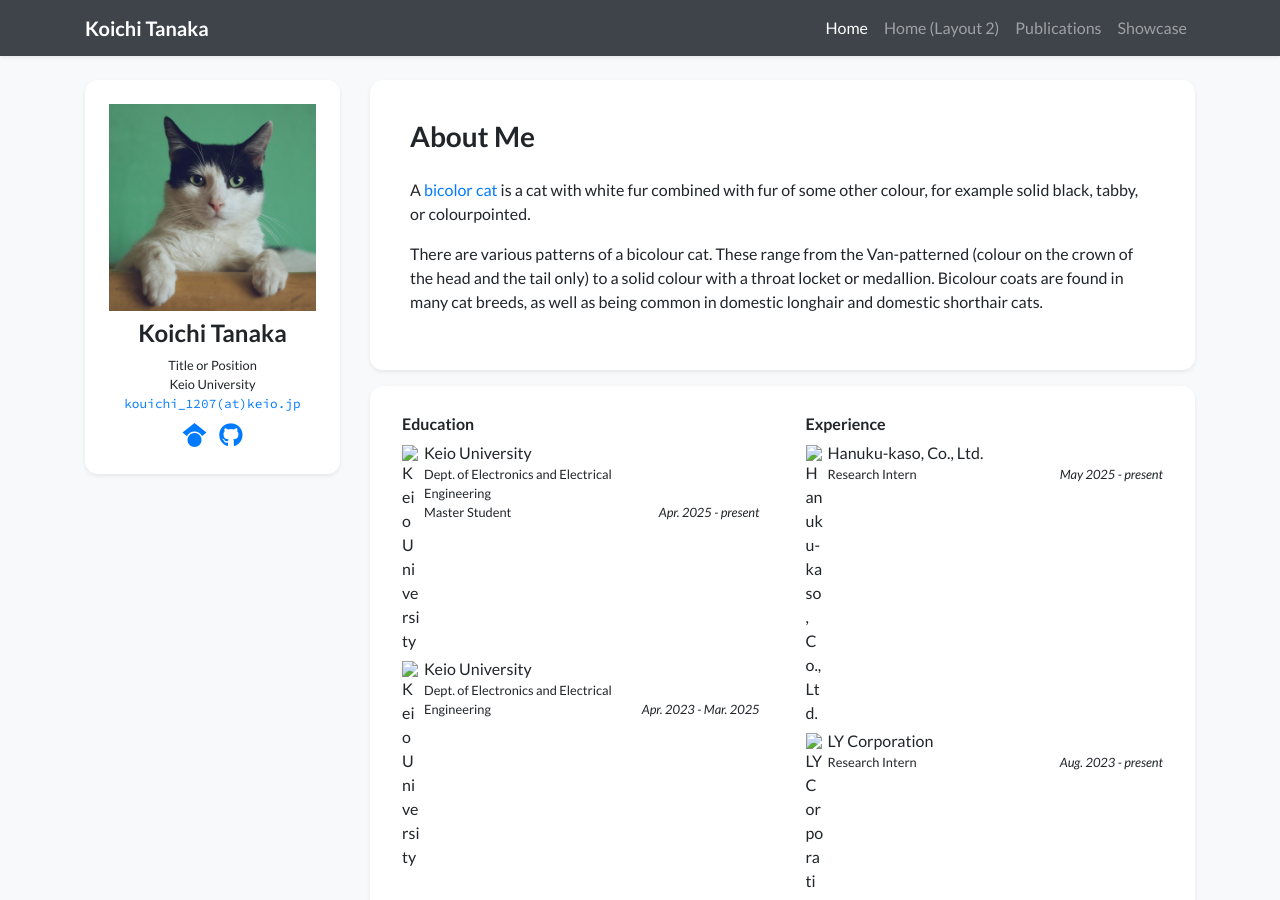
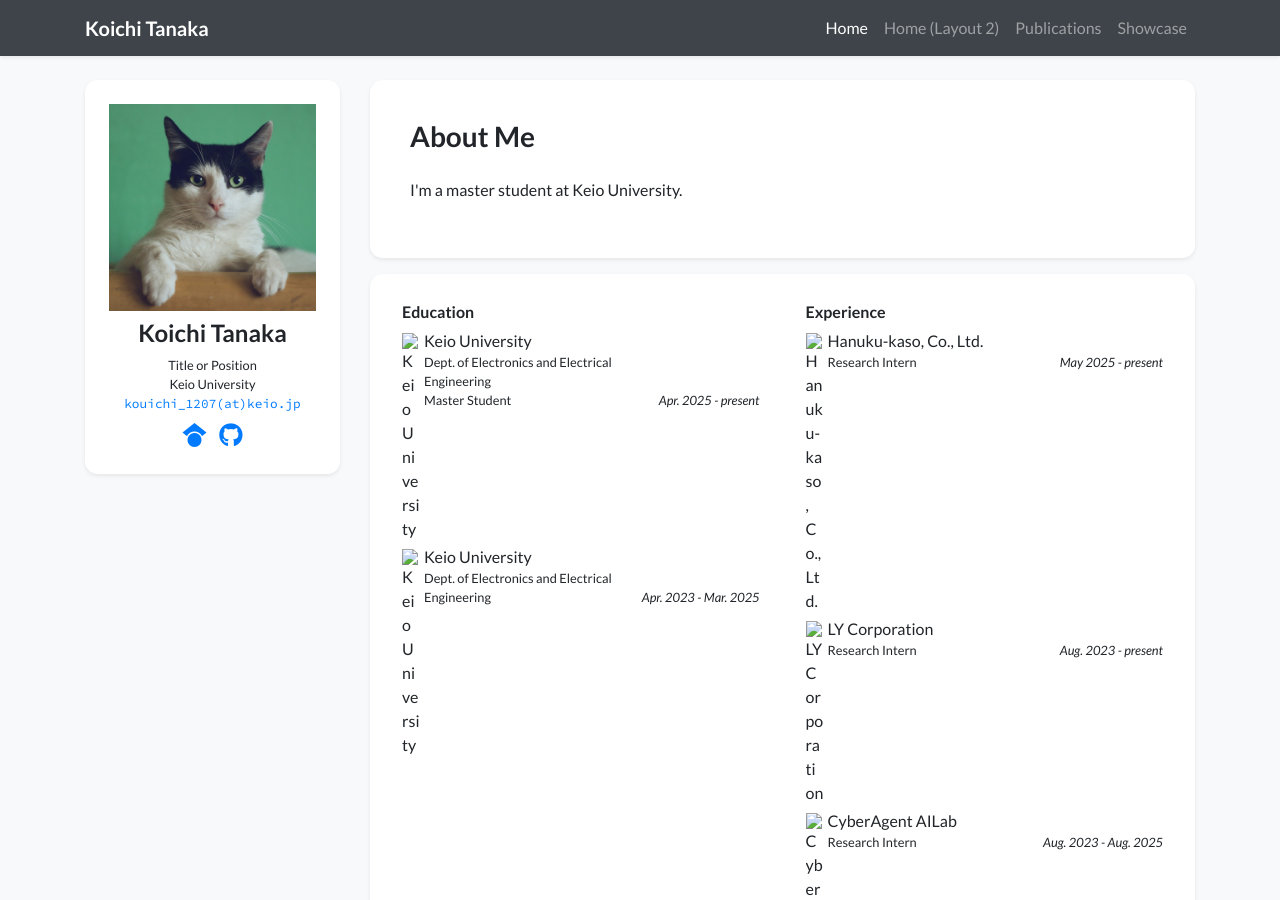
Before and after one commit to tana-51/tana-51.github.io, a Jekyll site: the page built from index.html, in a window 1280 px wide and 900 px high. Built offline with Jekyll 4.4.1, drawn with Linux system fonts in a browser that asks for light colours; nearby versions of some CDN libraries; a style sheet for code colours, icons or effects is not loaded.

Commit message:
Update short bio text in profile.yml
Removed detailed description of bicolor cats from short bio.

```diff
--- a/_data/profile.yml
+++ b/_data/profile.yml
@@ -22,12 +22,7 @@ github: tana-51
 short_bio_text_justify: false
 short_bio: >-
   <p>
-    A <a href="https://en.wikipedia.org/wiki/Bicolor_cat" target="_blank">bicolor cat</a> is a cat with white fur combined with fur of some other colour, for example solid black, tabby, or colourpointed.
-  </p>
-  <p>
-    There are various patterns of a bicolour cat. These range from the Van-patterned (colour on the crown of the head
-    and the tail only) to a solid colour with a throat locket or medallion. Bicolour coats are found in many cat breeds,
-    as well as being common in domestic longhair and domestic shorthair cats.
+    I'm a master student at Keio University.
   </p>
 
 portrait_url: /assets/images/photos/portrait.jpg
```
